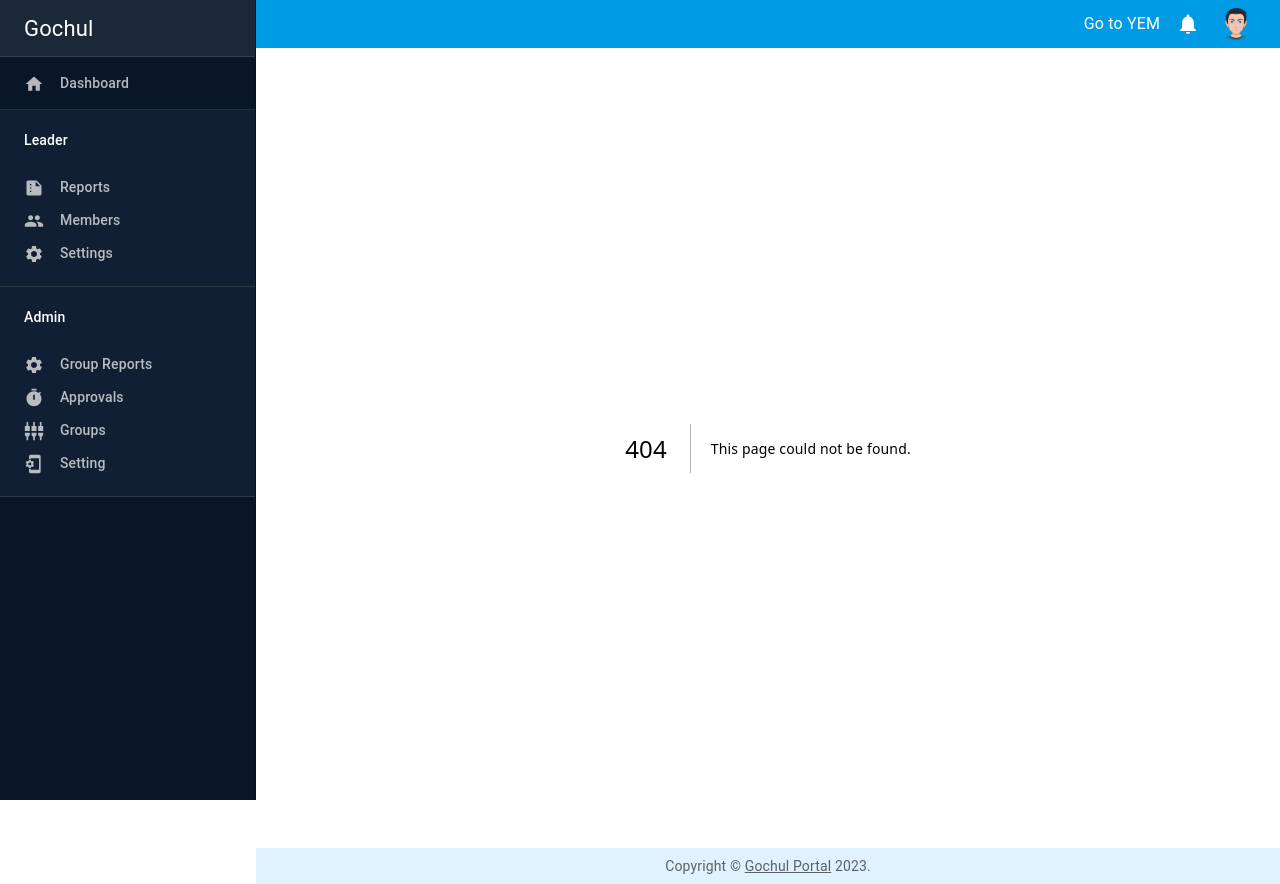
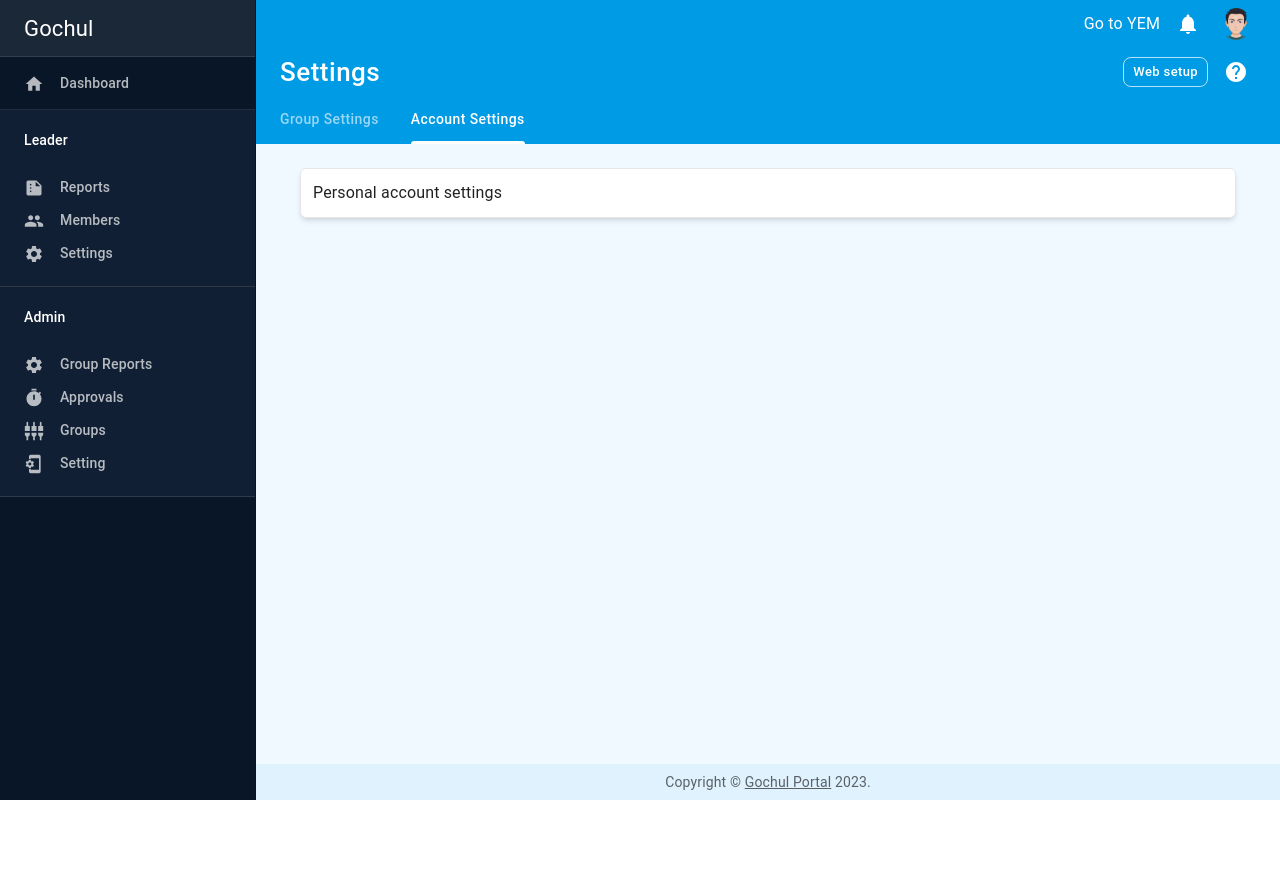
Before and after one commit to untilhamza/gochul, a Next.js app: page /account-settings in a window 1280 px wide. Before the commit this address had no page. After the commit the page ends 800 px from the top, so only its background shows below. Built offline with nearby package versions, Linux system fonts and the light colour scheme.

Commit message:
share layout in settings pages

```diff
--- /dev/null
+++ b/src/app/(settings)/account-settings/page.tsx
@@ -0,0 +1,7 @@
+import React from "react";
+
+const page = () => {
+  return <div>Personal account settings</div>;
+};
+
+export default page;
--- a/src/app/settings/layout.tsx
+++ b/src/app/(settings)/layout.tsx
@@ -4,11 +4,11 @@ import PageContent from "@/components/PageContent";
 const settingsPageTabs: PageTab[] = [
   {
     label: "Group Settings",
-    path: "/group-settings",
+    path: "group-settings",
   },
   {
     label: "Account Settings",
-    path: "/account-settings",
+    path: "account-settings",
   },
 ];
 
--- a/src/components/PageHeader.tsx
+++ b/src/components/PageHeader.tsx
@@ -85,7 +85,7 @@ const PageTabs: React.FC<{ tabs: PageTab[] }> = ({ tabs }) => {
       value={pathname}
       textColor="inherit"
       onChange={(e, value) => {
-        router.push(`${value}`);
+        router.push(`/${value}`);
       }}
     >
       {tabs.map((tab, index) => (
```
Also changed, not shown: src/app/(settings)/group-settings/page.tsx (renamed from src/app/settings/page.tsx).
